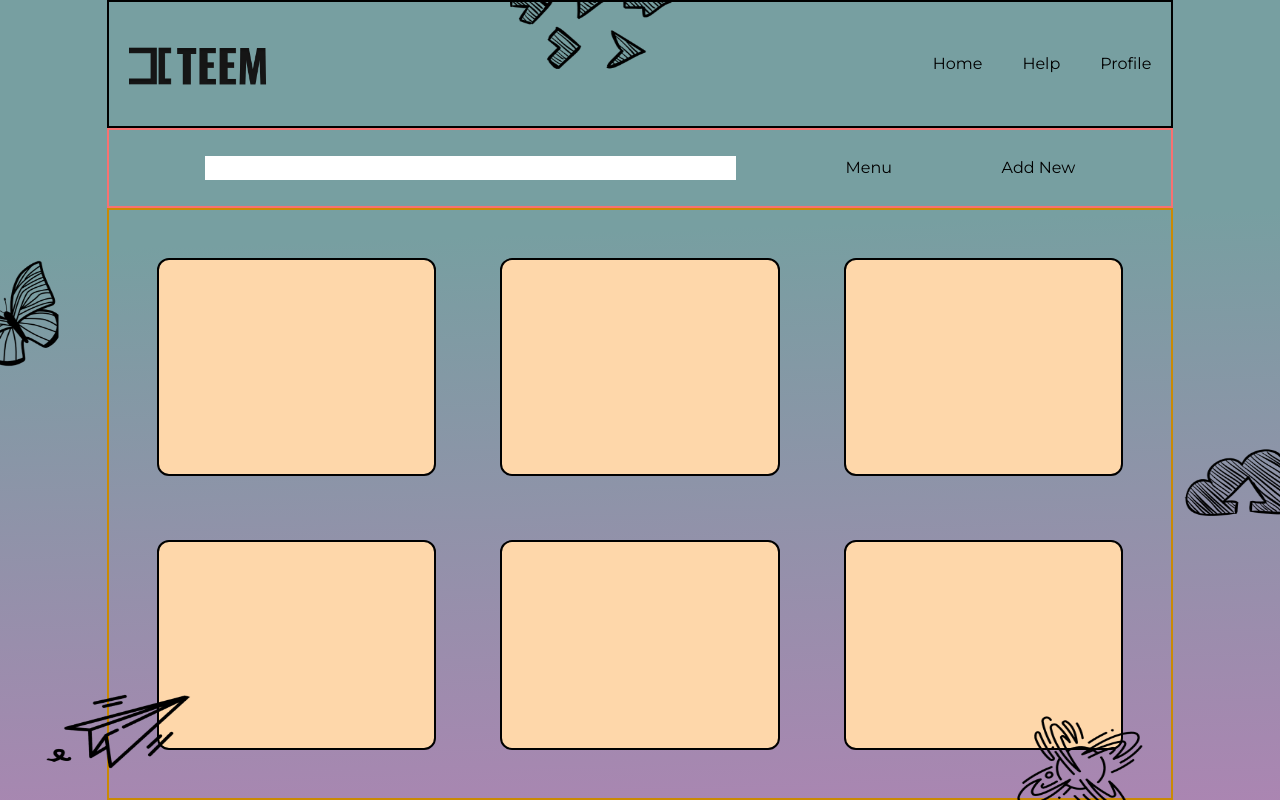
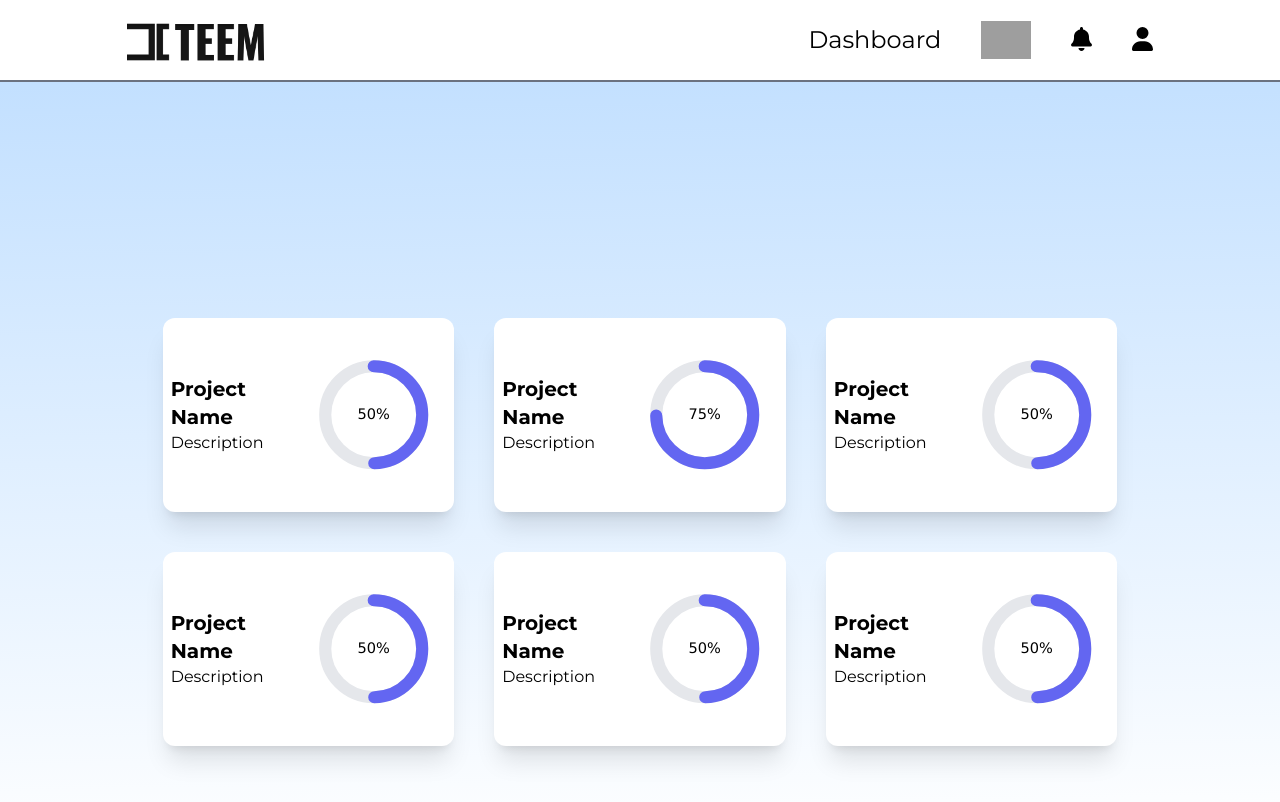
Before and after one commit to KrishRupapara/Group-14_Proj-TEEM, a Next.js app in the folder apps/web/: page /dashboard in a window 1280 px wide. Built offline with nearby package versions, Linux system fonts and the light colour scheme; grey boxes are pictures that could not be loaded.

Commit message:
Dashboard page added

```diff
--- a/apps/web/package.json
+++ b/apps/web/package.json
@@ -9,6 +9,9 @@
     "lint": "next lint"
   },
   "dependencies": {
+    "@fortawesome/fontawesome-svg-core": "^6.4.2",
+    "@fortawesome/free-solid-svg-icons": "^6.4.2",
+    "@fortawesome/react-fontawesome": "^0.2.0",
     "@hookform/resolvers": "^3.3.2",
     "@radix-ui/react-label": "^2.0.2",
     "@radix-ui/react-slot": "^1.0.2",
--- a/apps/web/src/app/(auth)/login/components/loginpage.tsx
+++ b/apps/web/src/app/(auth)/login/components/loginpage.tsx
@@ -63,9 +63,9 @@ export default function Loginpage() {
                 <Image src="/img/butterfly.png" alt="Image Not found" width={80} height={80}/>
         </div>
         <div className='h-[calc(100vh-6rem)] flex flex-row'>
-        <div className="h-full w-1/3 flex flex-col justify-end place-items-start">
+        {/* <div className="h-full w-1/3 flex flex-col justify-end place-items-start">
                       <Image src="/img/doodleleft.png" alt="Image Not found" width={300} height={250}/>
-                    </div>
+                    </div> */}
             <div className='h-full w-1/2 mx-auto p-4'>
                 {/* card */}
                 <form action="" onSubmit={onSubmit} className=" mx-auto h-full flex flex-col justify-center">
@@ -135,9 +135,9 @@ export default function Loginpage() {
                 {/* {JSON.stringify(user)} */}
                 </form>
             </div>
-            <div className="h-full w-1/4 flex flex-col justify-end place-items-end">
+            {/* <div className="h-full w-1/4 flex flex-col justify-end place-items-end">
                 <Image src="/img/doodleright.png" alt="Image Not found" width={180} height={230}/>
-                </div>
+                </div> */}
             {/* <div className='h-full w-1/2 signup-right flex flex-col items-center justify-center'>
                 <Image src="/img/signup1.png" alt="image not found" width={500} height={500} />
             </div> */}
--- a/apps/web/src/app/(dashboard)/dashboard/components/dashboard.tsx
+++ b/apps/web/src/app/(dashboard)/dashboard/components/dashboard.tsx
@@ -1,49 +1,66 @@
 import React from 'react'
 import Image from 'next/image'
 import Link from 'next/link'
+import Progressbar from '@/components/ui/progress-bar'
+import Dashboardnav from '@/components/ui/dashboard-nav'
 export default function Dashboard() {
   return (
+    <div>
+        {/* Navbar */}
+        <div className='bg-white border-b-2 border-gray-500'>
+            <Dashboardnav/>
+        </div>
+
         <div className='w-5/6 mx-auto h-full'>
-        <Image src="/img/dashdoodle.png" alt="Image Not found" fill/>
-        {/* Navbar */}
-        <div className='h-[8rem] w-full mx-auto border-2 border-black flex flex-row items-center justify-between px-5'>
+            {/* Task */}
+            <div className='h-[calc(100vh-5rem)] w-full'>
+                <div className='h-1/4'></div>
+                <div className='grid grid-cols-3 h-3/4 w-full p-14 gap-10 '>
+                    <div className=' rounded-xl flex justify-around items-center p-2 bg-white shadow-xl'>
                         <div>
-                <Image src="/img/logoblack.png" alt="Image Not found" width={140} height={150}/>
+                            <h1 className='font-bold text-xl'>Project Name</h1>
+                            <p>Description</p>
                         </div>
-            <ul className='flex gap-10 whitespace-nowrap justify-around items-center'>
-                <li><Link href="">Home</Link></li>
-                <li><Link href="">Help</Link></li>
-                <li><Link href="">Profile</Link></li>
-            </ul>
+                        <Progressbar percent={50}/>
                     </div>
-        {/* Searchbar */}
-        <div className='h-[5rem] w-full border-2 border-red-400 flex flex-row justify-center items-center '>
-            <input type="text"
-            className='w-2/4'/>
-            <button className='w-1/4'>Menu</button>
-            <button className=''>Add New</button>
+                    <div className=' rounded-xl flex justify-around items-center p-2 bg-white shadow-xl'>
+                        <div>
+                            <h1 className='font-bold text-xl'>Project Name</h1>
+                            <p>Description</p>
                         </div>
-        {/* Task */}
-        <div className='grid grid-cols-3 h-[calc(100vh-13rem)] w-full border-2 border-yellow-600 p-12 gap-16 '>
-            <div className='bg-orange-200 border-2 border-black rounded-xl p-1'>
-                {/* <div>
-                    <div className='w-1/2'>
-                        <h4>Project Name</h4>
-                        <h3>75</h3>
+                        <Progressbar percent={75}/>
                     </div>
-                    <div className='w-1/2'>
+                    <div className=' rounded-xl flex justify-around items-center p-2 bg-white shadow-xl'>
+                        <div>
+                            <h1 className='font-bold text-xl'>Project Name</h1>
+                            <p>Description</p>
+                        </div>
+                        <Progressbar percent={50}/>
+                    </div>
+                    <div className=' rounded-xl flex justify-around items-center p-2 bg-white shadow-xl'>
+                        <div>
+                            <h1 className='font-bold text-xl'>Project Name</h1>
+                            <p>Description</p>
+                        </div>
+                        <Progressbar percent={50}/>
+                    </div>
+                    <div className=' rounded-xl flex justify-around items-center p-2 bg-white shadow-xl'>
+                        <div>
+                            <h1 className='font-bold text-xl'>Project Name</h1>
+                            <p>Description</p>
+                        </div>
+                        <Progressbar percent={50}/>
+                    </div>
+                    <div className=' rounded-xl flex justify-around items-center p-2 bg-white shadow-xl'>
+                        <div>
+                            <h1 className='font-bold text-xl'>Project Name</h1>
+                            <p>Description</p>
+                        </div>
+                        <Progressbar percent={50}/>
+                    </div>
 
                 </div>
             </div>
-
-                <h3>75% Daily Goal</h3>
-                <h4>82 This Week</h4> */}
-            </div>
-            <div className='bg-orange-200 border-2 border-black rounded-xl'></div>
-            <div className='bg-orange-200 border-2 border-black rounded-xl'></div>
-            <div className='bg-orange-200 border-2 border-black rounded-xl'></div>
-            <div className='bg-orange-200 border-2 border-black rounded-xl'></div>
-            <div className='bg-orange-200 border-2 border-black rounded-xl'></div>
         </div>
     </div>
   )
--- a/apps/web/src/app/globals.css
+++ b/apps/web/src/app/globals.css
@@ -22,7 +22,7 @@
     mix-blend-mode: darken;
 }
 .bg-dash{
-    background: linear-gradient(178deg, #779FA1 29.88%, rgba(136, 73, 143, 0.68) 105.03%);
+    background: linear-gradient(179deg, #BDDDFF 1.09%, rgba(255, 255, 255, 0.68) 105.47%);
 }
 
 input::-webkit-outer-spin-button,
@@ -30,3 +30,9 @@ input::-webkit-inner-spin-button {
   -webkit-appearance: none;
   margin: 0;
 }
+.progress-ring__circle {
+    stroke-dasharray: 400, 400;
+    transition: stroke-dashoffset 0.35s;
+    transform: rotate(-90deg);
+    transform-origin: 50% 50%;
+  }
--- /dev/null
+++ b/apps/web/src/components/ui/dashboard-nav.tsx
@@ -0,0 +1,45 @@
+import React from 'react'
+import Image from 'next/image'
+import Link from 'next/link'
+import "@fortawesome/fontawesome-svg-core/styles.css"
+import { FontAwesomeIcon } from "@fortawesome/react-fontawesome"
+import {
+    faUser,
+    faBell
+  } from "@fortawesome/free-solid-svg-icons";
+export default function Dashboardnav() {
+  return (
+    <div className='h-[5rem] w-5/6 mx-auto flex flex-row items-center justify-between px-5'>
+            <div>
+                <Image src="/img/logoblack.png" alt="Image Not found" width={140} height={150}/>
+            </div>
+            <ul className='flex gap-10 whitespace-nowrap justify-around items-center text-2xl'>
+                <li><Link href="">Dashboard</Link></li>
+                <li>
+                    <Link href="">
+                    <Image
+                    src="/apps/web/public/img/add_icon.png"
+                    alt="Image Not found"
+                    width={50}
+                    height={500}
+                    />
+                    </Link>
+                </li>
+                <li>
+                    <Link href="">
+                    <FontAwesomeIcon
+                        icon={faBell}
+                    />
+                    </Link>
+                </li>
+                <li>
+                    <Link href="">
+                    <FontAwesomeIcon
+                        icon={faUser}
+                    />
+                    </Link>
+                </li>
+            </ul>
+    </div>
+  )
+}
--- /dev/null
+++ b/apps/web/src/components/ui/progress-bar.tsx
@@ -0,0 +1,37 @@
+import React from 'react'
+
+export default function Progressbar({percent}:{percent:number}) {
+  return (
+    <div className="w-40 h-30">
+                        <svg className="w-full h-full" viewBox="0 0 120 120">
+                            {/* Background Circle */}
+                            <circle
+                            className="text-gray-200 stroke-current"
+                            stroke-width="10"
+                            cx="60"
+                            cy="60"
+                            r="40"
+                            fill="transparent">
+                            </circle>
+
+                            {/* Progress Circle */}
+                            <circle
+                            className="text-indigo-500  progress-ring__circle stroke-current"
+                            strokeWidth="10"
+                            strokeLinecap="round"
+                            cx="60"
+                            cy="60"
+                            r="40"
+                            fill="transparent"
+                            strokeDashoffset={`calc(400 - (250 * ${percent}) / 100)`}>
+                            </circle>
+
+                            {/* Center Text */}
+                            <text x="60" y="60" fontFamily="Verdana" fontSize="12" textAnchor="middle" alignmentBaseline="middle">{percent}%</text>
+                            {/* <div>
+                            Percentage : <input type="number" name="num" placeholder="Number" id="myText" className="bg-gray border-2 border-black"/>
+                            </div> */}
+                        </svg>
+                    </div>
+  )
+}
```
Also changed, not shown: apps/web/public/img/add_icon.png (added), 1 other file (tests, documents, lock files or other folders). Lines whose indentation alone changed are shown as unchanged.
